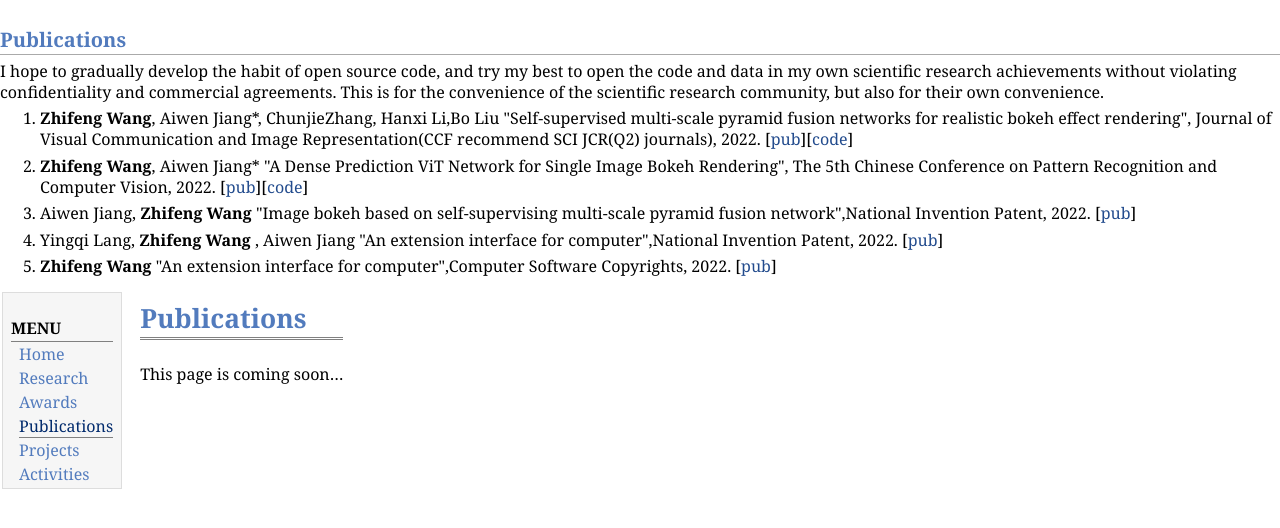
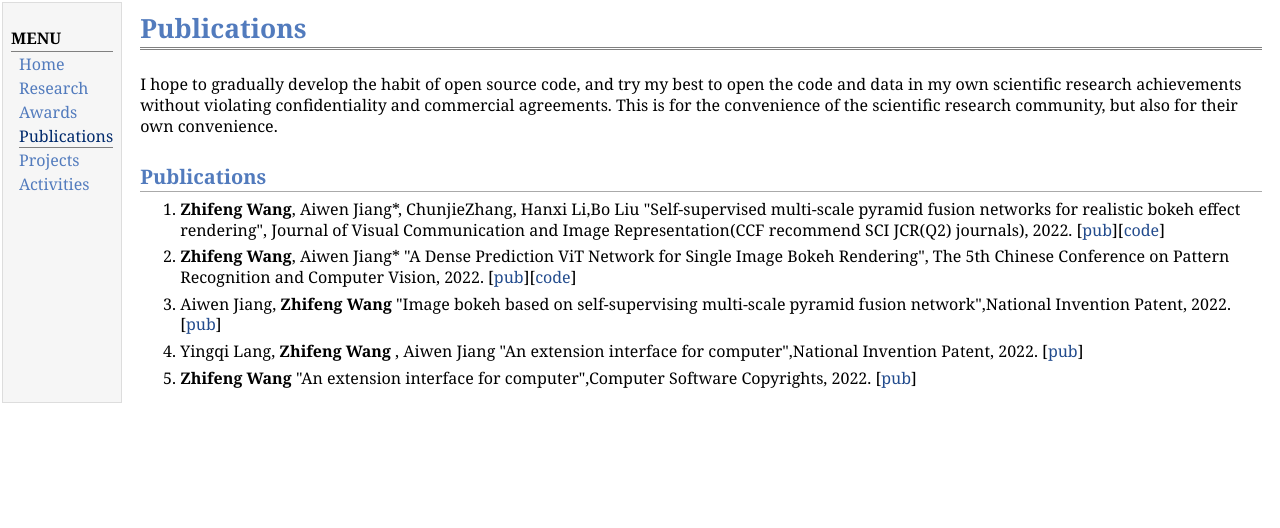
Before and after one commit to zfw-cv/zfw-cv.github.io, a plain HTML site: page publications.html in a window 1280 px wide. Drawn offline with Linux system fonts and the light colour scheme.

Commit message:
first commit

```diff
--- a/publications.html
+++ b/publications.html
@@ -24,13 +24,11 @@
 <div id="toptitle">
 <h1>Publications</h1>
 </div>
-<p>This page is coming soon&hellip;
-</p>
-</td>
-<h2>Publications </h2>
 <p>I hope to gradually develop the habit of open source code,
   and try my best to open the code and data in my own scientific research achievements without violating confidentiality and commercial agreements.
-  This is for the convenience of the scientific research community, but also for their own convenience.</p>
+  This is for the convenience of the scientific research community, but also for their own convenience.
+</p>
+<h2>Publications </h2>
 <ol>
 <li><p><b>Zhifeng Wang</b>, Aiwen Jiang*, ChunjieZhang, Hanxi Li,Bo Liu  "Self-supervised multi-scale pyramid fusion networks for realistic bokeh effect rendering",  Journal of Visual Communication and Image Representation(CCF recommend SCI JCR(Q2) journals), 2022. [<a href="https://www.sciencedirect.com/science/article/abs/pii/S1047320322001110">pub</a>][<a href="https://github.com/zfw-cv/MPFNet">code</a>]</p>
 <li><p><b>Zhifeng Wang</b>, Aiwen Jiang*  "A Dense Prediction ViT Network for Single Image Bokeh Rendering",  The 5th Chinese Conference on Pattern Recognition and Computer Vision, 2022. [<a href="http://www.prcv.cn/?list_83/155.html">pub</a>][<a href="https://github.com/zfw-cv/DP-ViT">code</a>]</p>
@@ -43,6 +41,7 @@
 </li>
 </li>
 </ol>
+</td>
 </tr>
 </table>
 </body>
```
